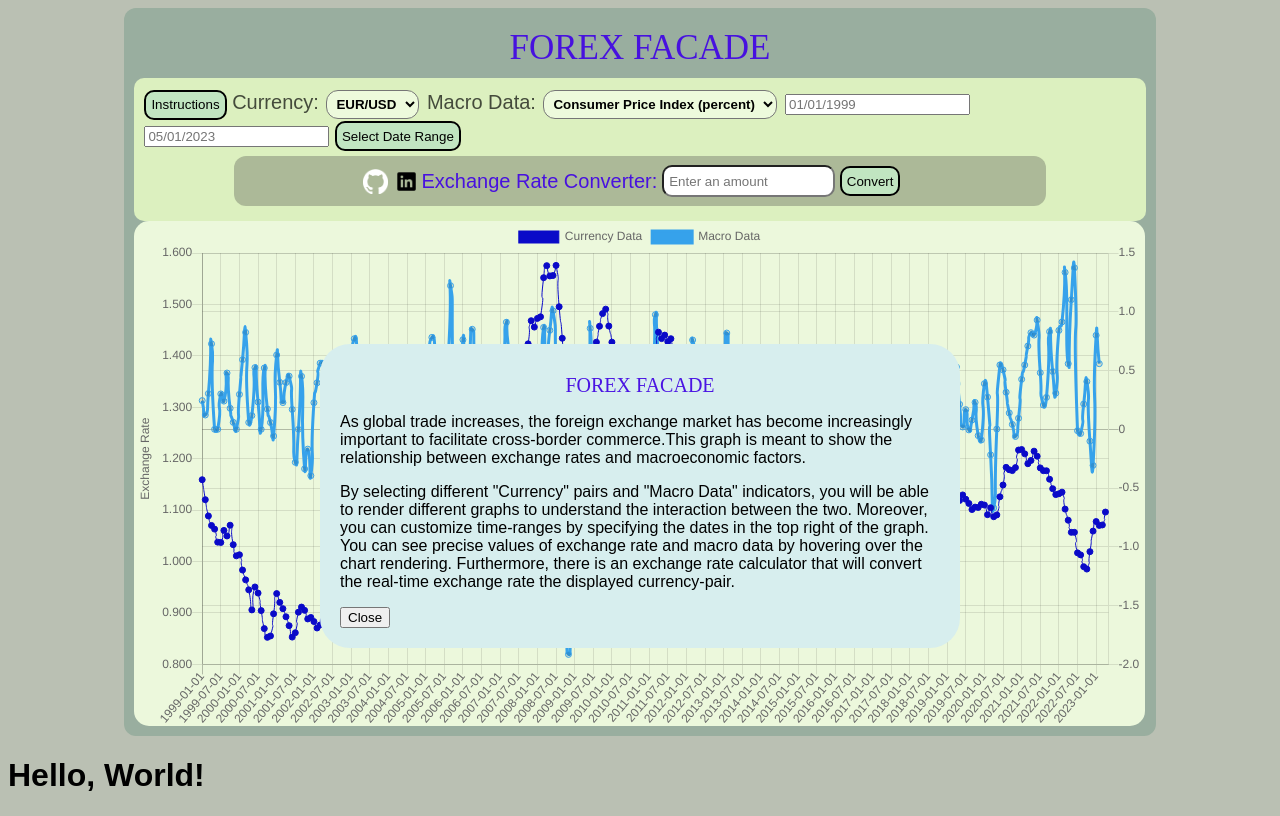
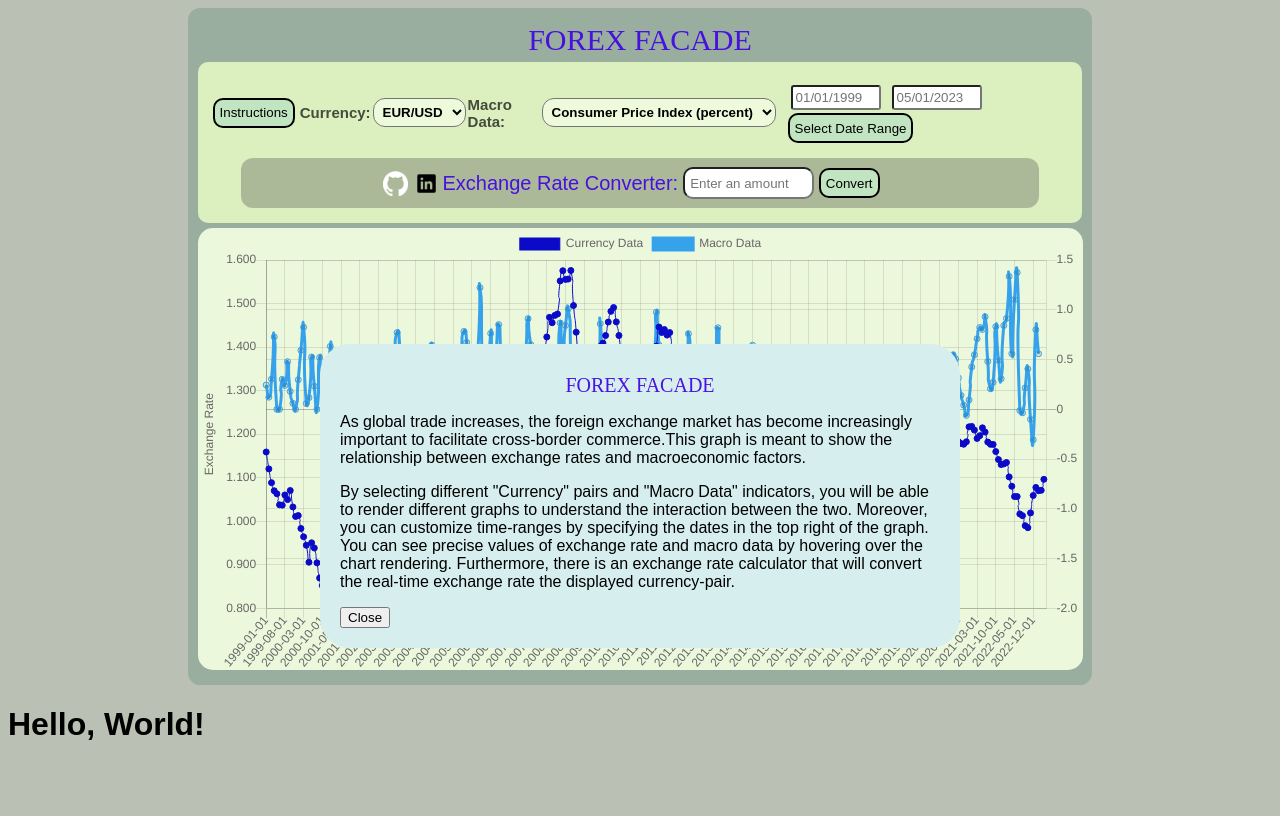
Before and after one commit to lewiskk016/jsprojectreal, a website built with webpack: page index.html in a window 1280 px wide. Built offline with nearby package versions, Linux system fonts and the light colour scheme; a script that the page names is missing.

Commit message:
finish error handling

```diff
--- a/index.css
+++ b/index.css
@@ -5,15 +5,14 @@
     color: #000;
   }
   .chartWrapper {
-    /* display: flex; */
     position: relative;
     flex-direction: column;
     align-items: center;
     justify-content: center;
     background-color: rgb(153, 174, 159);
     border-radius: 12px;
-    height: 100%;
-    width: 80%;
+    /* height: 80%; */
+    width: 70%;
     margin: 5px auto;
     padding: 10px auto;
     overflow: hidden;
@@ -25,16 +24,15 @@
     position: relative;
     align-items: center;
     justify-content: center;
-    font-size: 30px;
     font-weight: bold;
-    margin: 10px;
-    font: 35px Times New Roman, Times, serif;
+    margin: 5px;
+    font: 30px Times New Roman, Times, serif;
     color:rgba(67, 9, 226, 0.956)
   }
 
   .chartMenu {
     /* display: flex; */
-    /* justify-content: center; */
+    justify-content: center;
     position: relative;
     border-radius: 10px;
     background-color: #dcf0bf;
@@ -51,6 +49,9 @@
     border-radius: 15px;
     /* height: 500px; */
     background-color: #ecf8dc;
+    width: 100%;
+    margin: 5px auto;
+    /* height: 50%; */
   }
 
   #currency {
@@ -110,7 +111,7 @@
     background-color: #89937c93;
     border-radius: 12px;
     height: 30px;
-    width: 80%;
+    width: 90%;
     margin: 5px auto;
     padding: 10px auto;
     overflow: hidden;
@@ -145,7 +146,7 @@
   #inputAmount {
     color:rgba(17, 16, 17, 0.956);
     border-radius: 10px;
-    width: 20%;
+    width: 15%;
     height: 60%;
     padding: 5px;
     margin: 5px;
@@ -169,3 +170,48 @@
     font: 20px Times New Roman, Times, serif;
     color:rgba(67, 9, 226, 0.956)
   }
+
+
+  .dateRangeWrapper {
+    /* display: flex; */
+    position: relative;
+    align-items: center;
+    justify-content: center;
+    font-size: 15px;
+    font-weight: bold;
+    margin: 10px;
+    font: 20px Times New Roman, Times, serif;
+    color:rgba(67, 9, 226, 0.956)
+  }
+
+  #startDateInput, #endDateInput {
+    color:rgba(93, 92, 95, 0.956);
+    border-radius: 3px;
+    width: 80px;
+    height: 60%;
+    padding: 3px;
+    margin: 3px;
+    justify-content: center;
+  }
+
+  .chartMenu1 {
+    display: flex;
+    position: relative;
+    align-items: center;
+    justify-content: center;
+    font-size: 15px;
+    font-weight: bold;
+  }
+
+
+
+  #instructionsButton {
+    border: 2px solid #000;
+    padding: 5px;
+    margin: 5px;
+    height: 30px;
+    border-radius: 10px;
+    background-color: #c1e5c1;
+    color: #000;
+    font-weight: 24px;
+  }
--- a/index.html
+++ b/index.html
@@ -1,7 +1,3 @@
-
-
-
-
 <!DOCTYPE html>
 <html lang="en">
 <head>
@@ -20,6 +16,7 @@
     <h1 class="forex-title">FOREX FACADE</h1>
 
     <div class="chartMenu">
+    <div class="chartMenu1">
       <button id="instructionsButton" class="active">Instructions</button>
       <label for="currency">Currency:</label>
       <select id="currency">
@@ -34,10 +31,12 @@
         <option value="macroData2">Federal Funds Rate (percent)</option>
       </select>
 
-
+      <div class="dateRangeWrapper">
         <input type="text" id="startDateInput" placeholder="01/01/1999">
         <input type="text" id="endDateInput" placeholder="05/01/2023">
         <button id="dateRangeButton" class="active">Select Date Range</button>
+      </div>
+    </div>
 
         <div class="footer">
           <a href="https://github.com/lewiskk016" target="blank">
--- a/src/script.js
+++ b/src/script.js
@@ -35,12 +35,40 @@ function createChart(currencyData, macroData) {
     if (!startDate.isValid()) {
       // Set default start date to the first available date
       startDateInput.value = '01/01/1999';
+      alert('Invalid start date. Default start date range added.');
+      return;
     }
 
     // Check if end date is empty
     if (!endDate.isValid()) {
       // Set default end date to the last available date
       endDateInput.value = '05/01/2023';
+      alert('Invalid end date. Default end date range added.');
+      return;
+    }
+
+    // Check if start date is before the minimum allowed date
+    const minDate = moment('01/01/1999', 'MM/DD/YYYY');
+    if (startDate.isBefore(minDate)) {
+      startDateInput.value = '01/01/1999';
+      alert('Start date cannot be before 01/01/1999. Default start date range added.');
+      return;
+    }
+
+    // Check if end date is after the maximum allowed date
+    const maxDate = moment('05/01/2023', 'MM/DD/YYYY');
+    if (endDate.isAfter(maxDate)) {
+      endDateInput.value = '05/01/2023';
+      alert('End date cannot be after 05/01/2023. Default end date range added.');
+      return;
+    }
+
+    // Check if start date is after end date
+    if (startDate.isAfter(endDate)) {
+      startDateInput.value = '01/01/1999';
+      endDateInput.value = '05/01/2023';
+      alert('Start date cannot be after end date. Default start and end date range added.');
+      return;
     }
 
     // Filter the data based on the selected date range
@@ -57,8 +85,8 @@ function createChart(currencyData, macroData) {
     myChart.data.datasets[0].data = currencyValues;
     myChart.data.datasets[1].data = macroValues;
     myChart.update();
+  }
 
-  }
 
   myChart = new Chart(ctx, {
     type: 'line',
```
